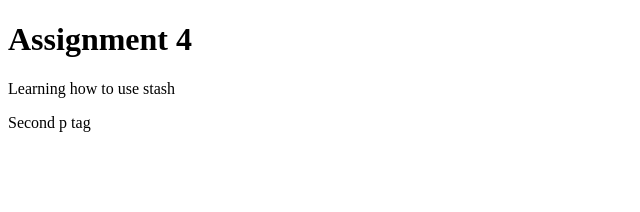
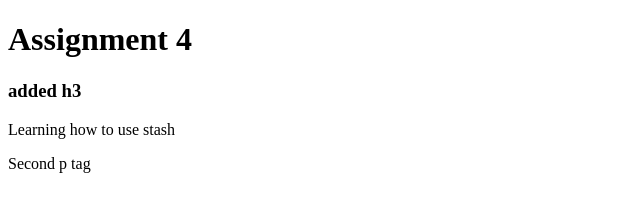
Before and after one commit to Melissa2001/GitAssignment, a plain HTML site: page index.html in a window 1280 px wide. Shown: the whole page, without its empty margins (0-640 px from the left). Drawn offline with Linux system fonts and the light colour scheme.

Commit message:
added h3

```diff
--- a/index.html
+++ b/index.html
@@ -7,6 +7,7 @@
 </head>
 <body>
     <h1>Assignment 4</h1>
+    <h3>added h3</h3>
     <p>Learning how to use stash</p>
     <p>Second p tag</p>
 </body>
```
